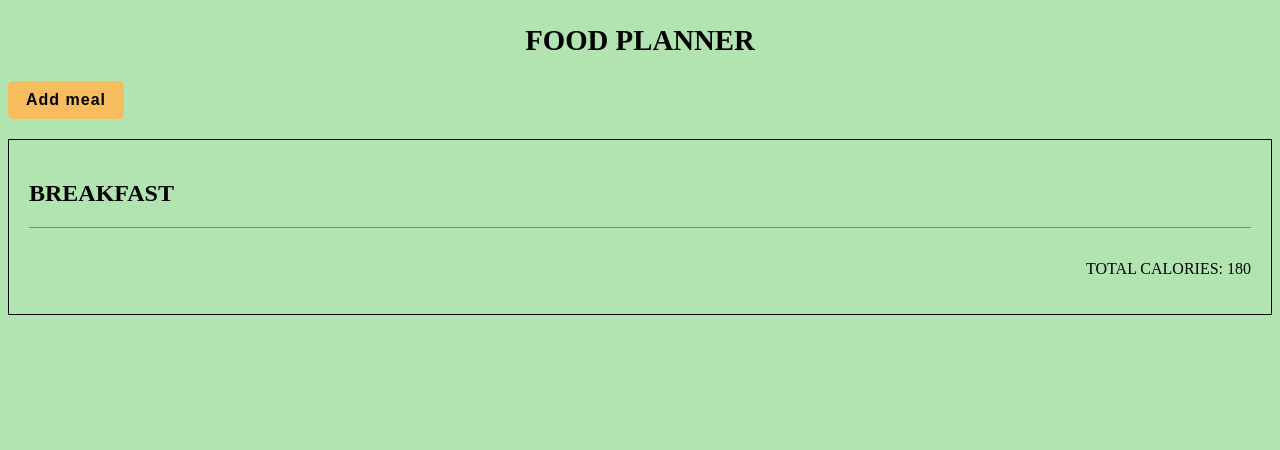
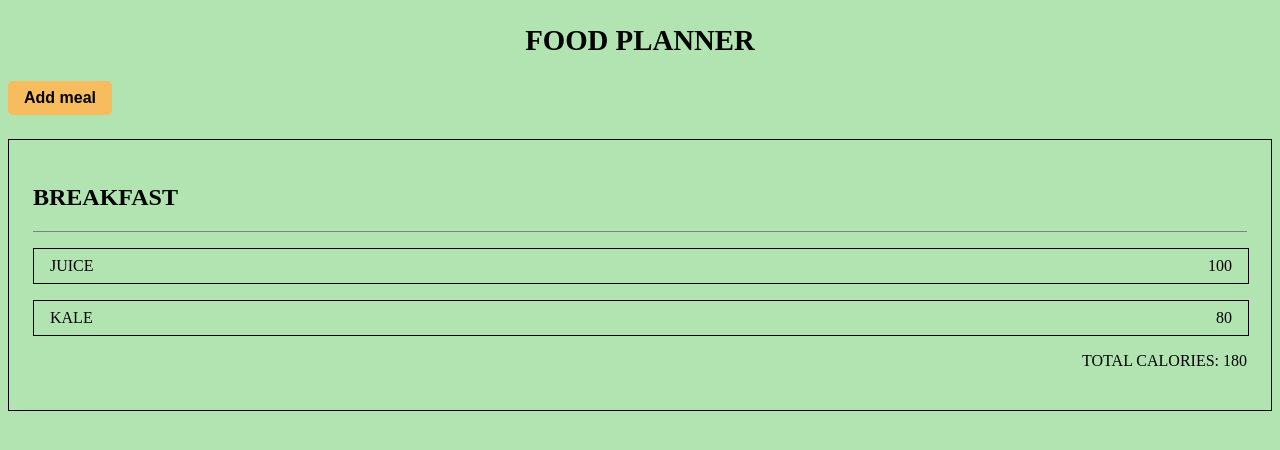
Before and after one commit to devanshdwivedi/food-planner, a React (Vite) app: page / in a window 1280 px wide. Shown: the top 450 px of the page. Built offline with nearby package versions, Linux system fonts and the light colour scheme.

Commit message:
Adding food item details

```diff
--- /dev/null
+++ b/src/components/FoodItemRow.tsx
@@ -0,0 +1,11 @@
+import { TFoodItem } from '@app/interfaces/TFoodItem';
+import React from 'react';
+
+export default function FoodItemRow({name, calories}: TFoodItem) {
+  return (
+    <div className='food-item'>
+        <div className="food-item-text">{name}</div>
+        <div className="food-item-text">{calories}</div>
+    </div>
+  );
+}
--- a/src/components/Meal.tsx
+++ b/src/components/Meal.tsx
@@ -1,6 +1,7 @@
 import { TFoodItem } from '@app/interfaces/TFoodItem';
 import React from 'react';
 import { TMeal } from '../interfaces/TMeal';
+import FoodItemRow from './FoodItemRow';
 
 export default function Meal({name, foodItems}: TMeal) {
   const foodTotal = foodItems.reduce((acc: number, item: TFoodItem) => acc + item.calories, 0);
@@ -11,6 +12,11 @@ export default function Meal({name, foodItems}: TMeal) {
         </div>
         <div className="meal-body">
           <div className="meal-row-start">
+            {
+              foodItems && foodItems.map((foodItem: TFoodItem)=>{
+                return <FoodItemRow name={foodItem.name} calories={foodItem.calories} />
+              })
+            }
           </div>
           <div className="meal-row-end">
             <div className="meal-total">Total calories: {` ${foodTotal}`}</div>
--- a/src/main.css
+++ b/src/main.css
@@ -6,11 +6,10 @@ body {
 button {
     border: 0;
     border-radius: 5px;
+    font-size: 1em;
+    padding: 8px 16px;
     cursor: pointer;
-    font-size: 1em;
-    font-weight: 600;
-    letter-spacing: 1px;
-    padding: 10px 18px;
+    font-weight: bolder;
     transition: all .1s ease-in;
 }
 
@@ -27,8 +26,8 @@ button.btn-primary {
 }
 
 div.meal-container {
-    margin: 20px 0;
-    padding: 20px;
+    margin: 24px 0;
+    padding: 24px;
     border: 1px solid black;
 }
 
@@ -40,9 +39,7 @@ div.meal-header {
 }
 
 div.meal-row-start {
-    display: flex;
     margin: 16px 0;
-    justify-content: flex-start;
 }
 
 div.meal-row-end {
@@ -51,6 +48,14 @@ div.meal-row-end {
     justify-content: flex-end;
 }
 
-div.meal-total {
+div.food-item {
+    display: flex;
+    justify-content: space-between;
+    border: 1px solid black;
+    width: 100%;
+    margin: 16px 0;
+}
 
+div.food-item-text {
+    padding: 8px 16px;
 }
```
Also changed, not shown: 1 other file (tests, documents, lock files or other folders).
